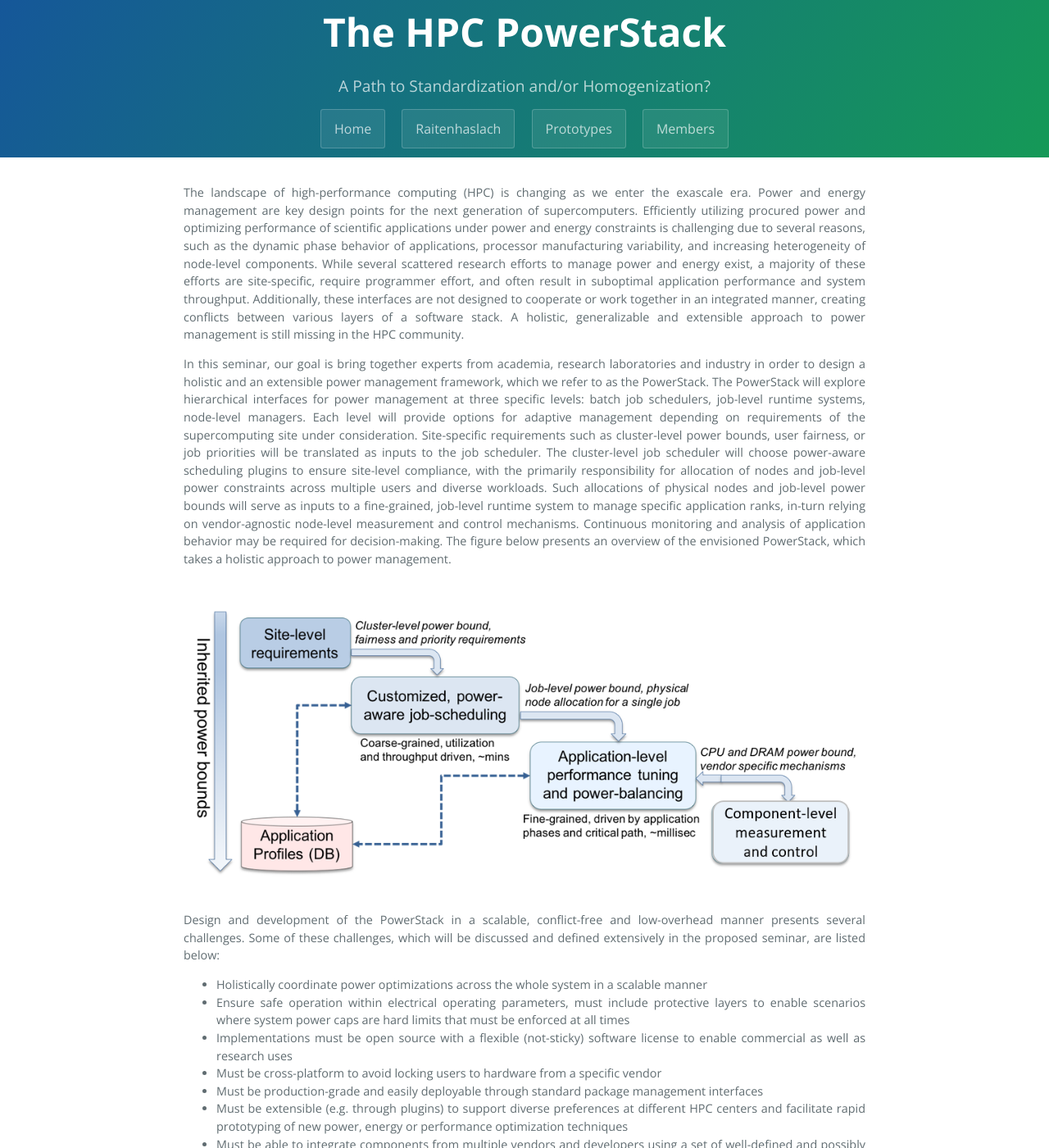
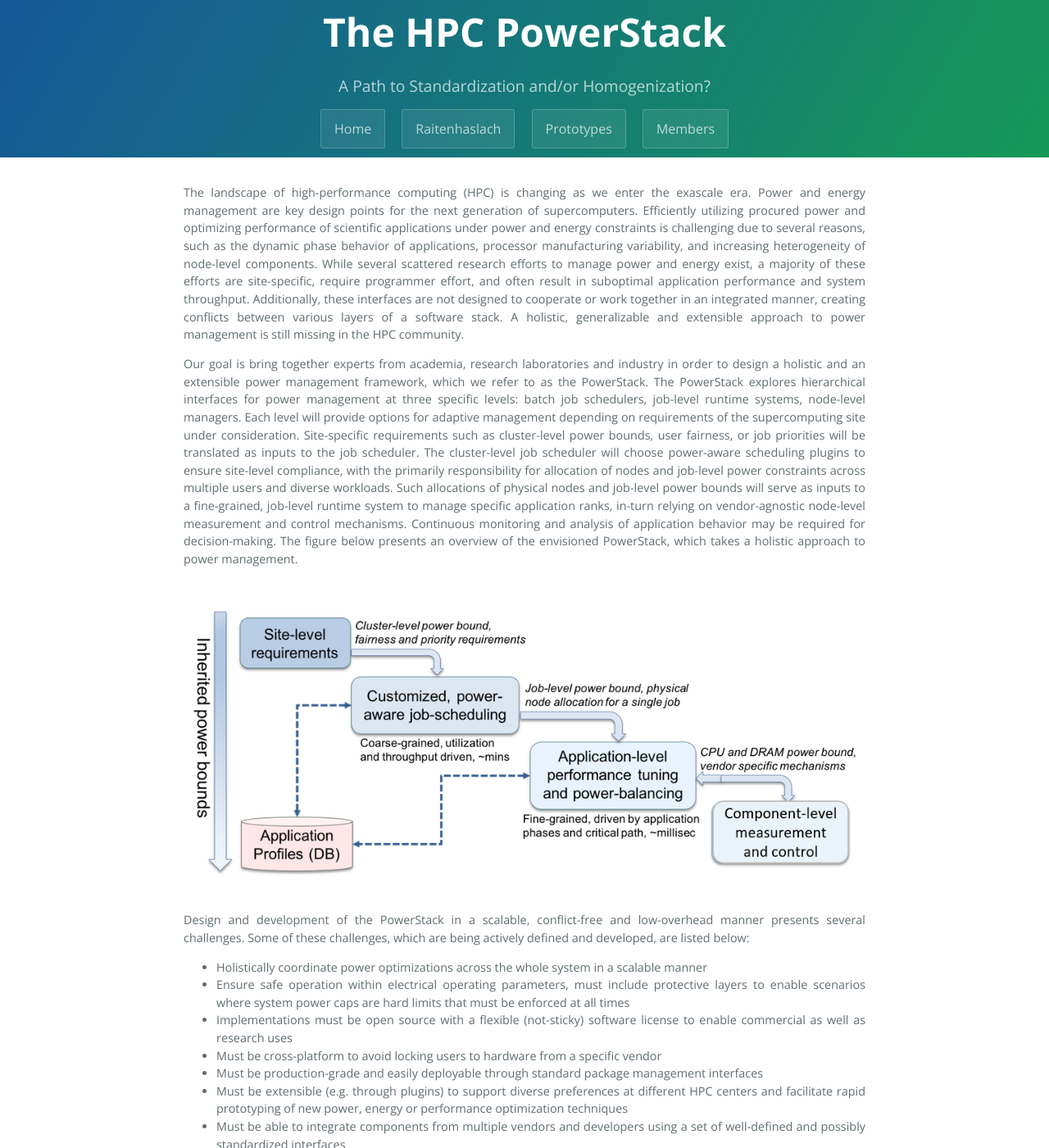
Before and after one commit to HPCPowerStack/hpcpowerstack.github.io, a Jekyll site: the page built from index.md, in a window 1280 px wide and 1400 px high. Shown: the whole window at 82% size. Built offline with Jekyll 4.4.1, drawn with Linux system fonts in a browser that asks for light colours; the repository's description, which GitHub fills in, is left out.

```diff
--- a/index.md
+++ b/index.md
@@ -3,14 +3,14 @@ layout: default
 ---
 The landscape of high-performance computing (HPC) is changing as we enter the exascale era. Power and energy management are key design points for the next generation of supercomputers. Efficiently utilizing procured power and optimizing performance of scientific applications under power and energy constraints is challenging due to several reasons, such as the dynamic phase behavior of applications, processor manufacturing variability, and increasing heterogeneity of node-level components. While several scattered research efforts to manage power and energy exist, a majority of these efforts are site-specific, require programmer effort, and often result in suboptimal application performance and system throughput. Additionally, these interfaces are not designed to cooperate or work together in an integrated manner, creating conflicts between various layers of a software stack. A holistic, generalizable and extensible approach to power management is still missing in the HPC community.
 
-In this seminar, our goal is bring together experts from academia, research laboratories and industry in order to design a holistic and an extensible power management framework, which we refer to as the PowerStack. The PowerStack will explore hierarchical interfaces for power management at three specific levels: batch job schedulers, job-level runtime systems, node-level managers. Each level will provide options for adaptive management depending on requirements of the supercomputing site under consideration. Site-specific requirements such as cluster-level power bounds, user fairness, or job priorities will be translated as inputs to the job scheduler. The cluster-level job scheduler will choose power-aware scheduling plugins to ensure site-level compliance, with the primarily responsibility for allocation of nodes and job-level power constraints across multiple users and diverse workloads. Such allocations of physical nodes and job-level power bounds will serve as inputs to a fine-grained, job-level runtime system to manage specific application ranks, in-turn relying on vendor-agnostic node-level measurement and control mechanisms. Continuous monitoring and analysis of application behavior may be required for decision-making. The figure below presents an overview of the envisioned PowerStack, which takes a holistic approach to power management.
+Our goal is bring together experts from academia, research laboratories and industry in order to design a holistic and an extensible power management framework, which we refer to as the PowerStack. The PowerStack explores hierarchical interfaces for power management at three specific levels: batch job schedulers, job-level runtime systems, node-level managers. Each level will provide options for adaptive management depending on requirements of the supercomputing site under consideration. Site-specific requirements such as cluster-level power bounds, user fairness, or job priorities will be translated as inputs to the job scheduler. The cluster-level job scheduler will choose power-aware scheduling plugins to ensure site-level compliance, with the primarily responsibility for allocation of nodes and job-level power constraints across multiple users and diverse workloads. Such allocations of physical nodes and job-level power bounds will serve as inputs to a fine-grained, job-level runtime system to manage specific application ranks, in-turn relying on vendor-agnostic node-level measurement and control mechanisms. Continuous monitoring and analysis of application behavior may be required for decision-making. The figure below presents an overview of the envisioned PowerStack, which takes a holistic approach to power management.
 
 <br/>
 
 ![](PowerStack_v2.png)
 
 <br/>
-Design and development of the PowerStack in a scalable, conflict-free and low-overhead manner presents several challenges. Some of these challenges, which will be discussed and defined extensively in the proposed seminar, are listed below:
+Design and development of the PowerStack in a scalable, conflict-free and low-overhead manner presents several challenges. Some of these challenges, which are being actively defined and developed, are listed below:
 
 *   Holistically coordinate power optimizations across the whole system in a scalable manner
 *   Ensure safe operation within electrical operating parameters, must include protective layers to enable scenarios where system power caps are hard limits that must be enforced at all times
```
Also changed, not shown: proto.md (+36 -0 lines), 1 other file.
